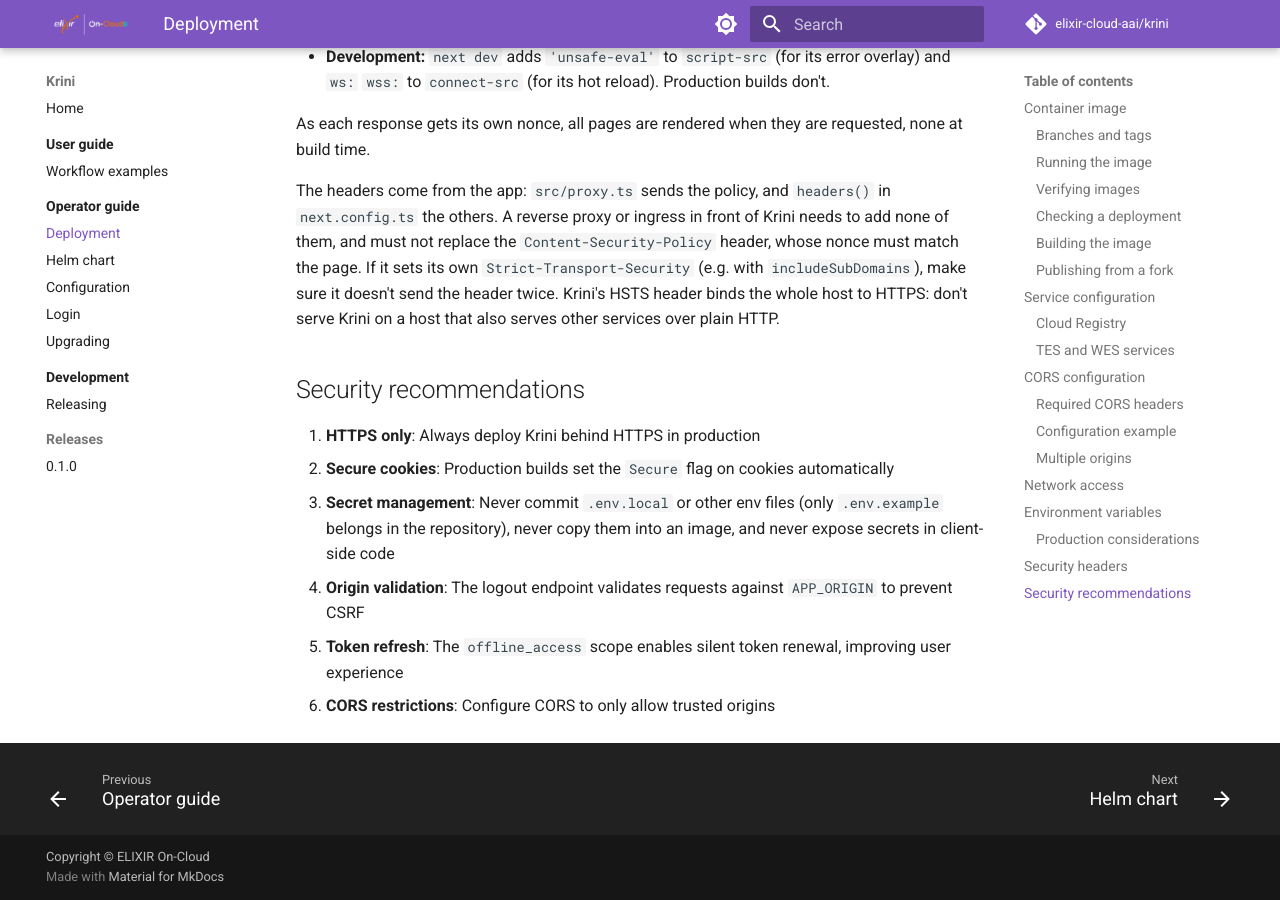
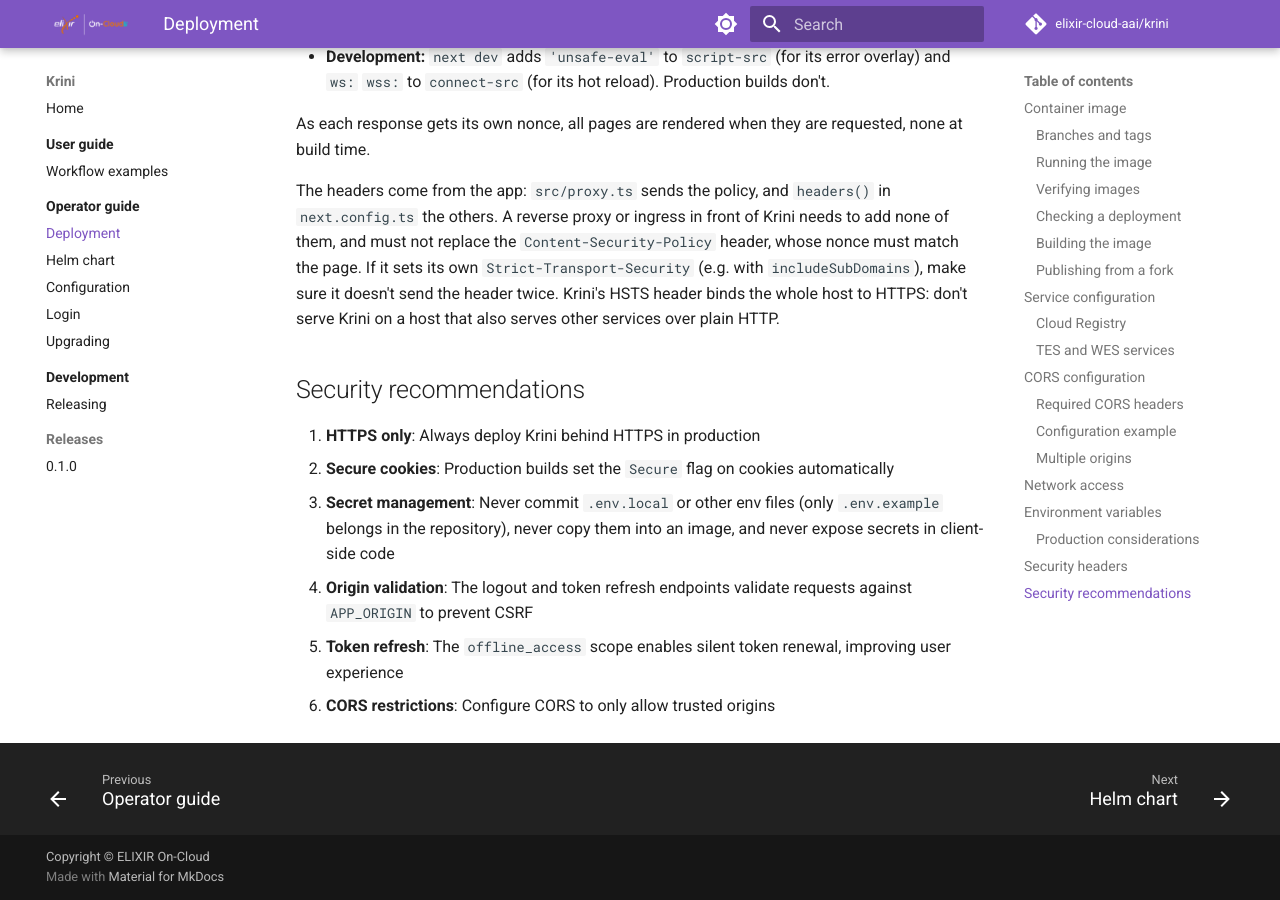
Before and after one commit to elixir-cloud-aai/krini, an MkDocs documentation site: the page built from docs/operator-guide/deployment.md, in a window 1280 px wide and 900 px high, scrolled down 9809 px. Built offline with MkDocs 1.6.1 and Material for MkDocs 9.7.7, drawn with Linux system fonts in a browser that asks for light colours; comment, search, counter and statistics services are not loaded.

Commit message:
docs: name token refreshes in the Origin check
The security recommendations in the deployment guide named only the
logout endpoint as checked against APP_ORIGIN; since #119, token
refreshes are checked the same way (rejectForeignOrigin).

Co-Authored-By: Claude Opus 5.5 <noreply@anthropic.com>

```diff
--- a/docs/operator-guide/deployment.md
+++ b/docs/operator-guide/deployment.md
@@ -447,6 +447,6 @@ services over plain HTTP.
 1. **HTTPS only**: Always deploy Krini behind HTTPS in production
 2. **Secure cookies**: Production builds set the `Secure` flag on cookies automatically
 3. **Secret management**: Never commit `.env.local` or other env files (only `.env.example` belongs in the repository), never copy them into an image, and never expose secrets in client-side code
-4. **Origin validation**: The logout endpoint validates requests against `APP_ORIGIN` to prevent CSRF
+4. **Origin validation**: The logout and token refresh endpoints validate requests against `APP_ORIGIN` to prevent CSRF
 5. **Token refresh**: The `offline_access` scope enables silent token renewal, improving user experience
 6. **CORS restrictions**: Configure CORS to only allow trusted origins
```
